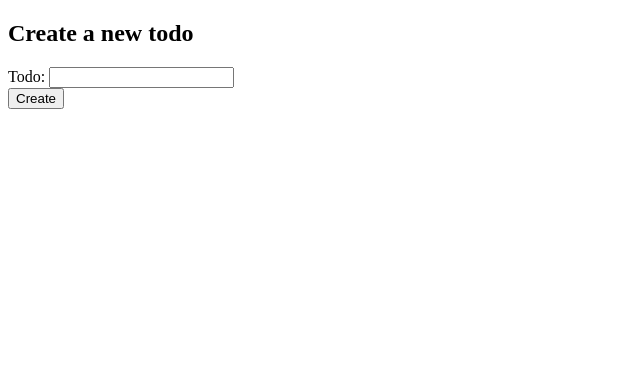
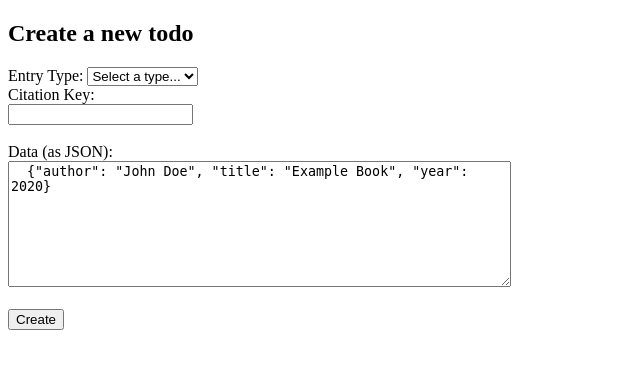
Before and after one commit to tkhnhy/BibTex-Miniprojekti, a Flask app: page /new_todo in a window 1280 px wide. Shown: the top 369 px of the page, without its empty margins (0-640 px from the left). Run offline with Flask 3, Linux system fonts and the light colour scheme.

Commit message:
Rough Draft of citation functionality. Database and class structure set up.

```diff
--- a/src/app.py
+++ b/src/app.py
@@ -7,7 +7,7 @@ from util import validate_todo
 @app.route("/")
 def index():
     todos = get_todos()
-    unfinished = len([todo for todo in todos if not todo.done])
+    unfinished = len([todo for todo in todos])
     return render_template("index.html", todos=todos, unfinished=unfinished)
 
 @app.route("/new_todo")
@@ -16,11 +16,12 @@ def new():
 
 @app.route("/create_todo", methods=["POST"])
 def todo_creation():
-    content = request.form.get("content")
-
+    citation_type = request.form.get("citation_type")
+    citation_key = request.form.get("citation_key")
+    data = request.form.get("data")
     try:
-        validate_todo(content)
-        create_todo(content)
+        #validate_todo(content)
+        create_todo(citation_type, citation_key, data)
         return redirect("/")
     except Exception as error:
         flash(str(error))
--- a/src/db_helper.py
+++ b/src/db_helper.py
@@ -3,8 +3,8 @@ from sqlalchemy import text
 import os
 
 def reset_db():
-  print(f"Clearing contents from table todos")
-  sql = text(f"DELETE FROM todos")
+  print(f"Clearing contents from table citations")
+  sql = text(f"DELETE FROM citations")
   db.session.execute(sql)
   db.session.commit()
 
--- a/src/templates/new_todo.html
+++ b/src/templates/new_todo.html
@@ -18,8 +18,21 @@ Create a new todo
       </ul>
     {% endif %}
   {% endwith %}
-  <label for="content">Todo:</label>
-  <input type="text" name="content">
+  <label for="citation_type">Entry Type:</label>
+    <select name="citation_type" id="citation_type" required>
+      <option value="" disabled selected>Select a type...</option>
+      <option value="article">Article</option>
+      <option value="book">Book</option>
+      <option value="inproceedings">Inproceedings</option>
+    </select>
+  <br>
+  <label>Citation Key:</label><br>
+  <input type="text" name="citation_key" required><br><br>
+
+  <label>Data (as JSON):</label><br>
+  <textarea name="data" rows="8" cols="60" required>
+  {"author": "John Doe", "title": "Example Book", "year": 2020}
+  </textarea><br>
   <br>
   <button type="submit">
     Create
```
Also changed, not shown: src/entities/todo.py (+9 -6 lines), src/repositories/todo_repository.py (+11 -10 lines), src/schema.sql (+4 -3 lines), src/templates/index.html (+10 -7 lines), 2 other files.
